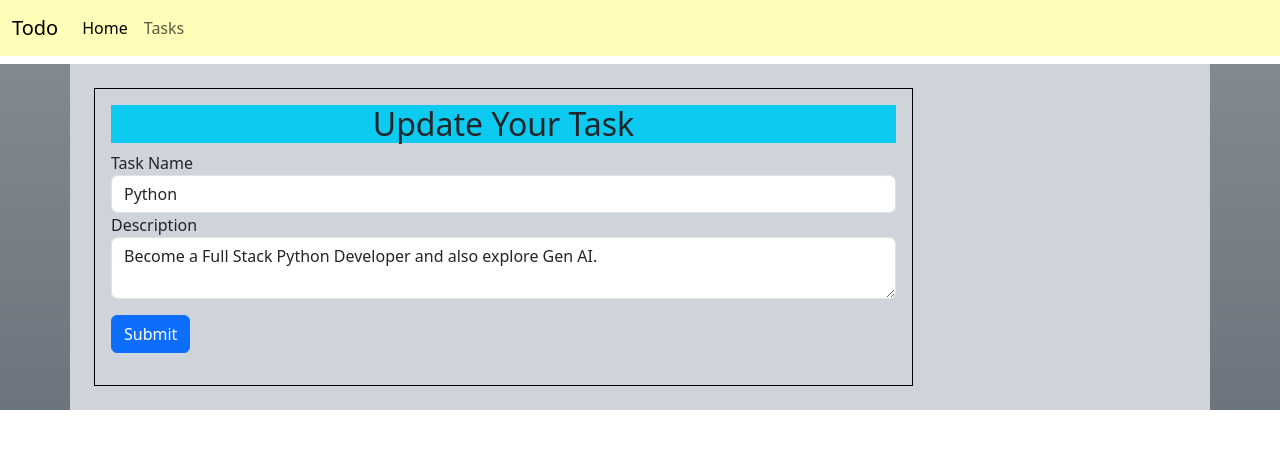
After one commit to sachingupta0019/Flask.flask, a Flask app: page /edit/1 in a window 1280 px wide. The commit adds this page. Shown: the top 449 px of the page. Run offline with Flask 3, Linux system fonts and the light colour scheme; data comes from the database, SQL or seed files in the repository; both versions use the stored data as it was after the commit.

Commit message:
Improved UI

```diff
--- a/Projects/Project1/app.py
+++ b/Projects/Project1/app.py
@@ -1,32 +1,69 @@
-from flask import Flask, request, render_template
+from datetime import datetime, timezone
+from flask import Flask, render_template, request, redirect
+from flask_sqlalchemy import SQLAlchemy
 
-## Create a Flask app
-#Step 1 : Create a Flask app.
 app = Flask(__name__)
-#Step 2 : Define the route
-@app.route("/", methods = ['GET']) # Define the route
-#step 3 : Define the function for the route
+
+app.config['SQLALCHEMY_DATABASE_URI'] = 'sqlite:///todoDB.db'
+app.config['SQLALCHEMY_TRACK_MODIFICATIONS'] = True
+
+TodoTable = SQLAlchemy(app)
+
+class TodoDBModel(TodoTable.Model):
+    sno = TodoTable.Column(TodoTable.Integer, primary_key = True)
+    task = TodoTable.Column(TodoTable.String(200))
+    excerpt = TodoTable.Column(TodoTable.String(500))
+    date_created = TodoTable.Column(TodoTable.DateTime, default = datetime.utcnow)
+
+    def __repr__(self) -> str:
+        return f"{self.sno} - {self.task}"
+
+with app.app_context():
+    TodoTable.create_all()
+
+@app.route('/', methods = ['GET', 'POST'])
 def home():
-    return "Hello World!" # Return the response
+    if request.method == 'POST':
+        task_name = request.form['name']
+        task_desc = request.form['excerpt']
+        todo_task = TodoDBModel(task = task_name, excerpt = task_desc)
+        TodoTable.session.add(todo_task)
+        TodoTable.session.commit()
+        print(task_name , task_desc)
+    return render_template('form.html')
 
+@app.route('/show', methods = ['GET','POST'])
+def display_task():
+    if request.method == "GET":
+        todo = TodoDBModel.query.all()
+    return render_template('tasks.html', todo = todo)
 
-@app.route("/about/<int:number>") # Define the route
-def about(number):
-    return "About Page"+ str(number)
+# Delete Action
 
-# Display Form using template
-@app.route('/form',methods = ['GET', 'POST'])
-def form():
-    if request.method == "GET":
-        return render_template('form.html')
-    else:
-        first_name = request.form['first_name']
-        last_name = request.form['last_name']
+@app.route('/delete/<int:sno>', methods = ['GET','POST'])
+def delete_task(sno):
+    task = TodoDBModel.query.filter_by(sno = sno).first()
+    TodoTable.session.delete(task)
+    TodoTable.session.commit()
+    return redirect('/show')
 
-        full_name = first_name + " " + last_name
-        return render_template('form.html', Name = full_name)
+# Update Action
+@app.route('/edit/<int:sno>', methods = ['GET', 'POST'])
+def update_task(sno):
+    if request.method == 'POST':
+        task_name = request.form['name']
+        task_desc = request.form['excerpt']
+        todo = TodoDBModel.query.filter_by(sno=sno).first()
+        todo.task = task_name
+        todo.excerpt = task_desc
+        TodoTable.session.add(todo)
+        TodoTable.session.commit()
+        return redirect('/show')
+    todo = TodoDBModel.query.filter_by(sno=sno).first()
+    return render_template('update.html', todo = todo)
 
 
 
-if __name__ == "__main__":
-    app.run(debug=True) # Run the app in debug mode
+
+if __name__ == '__main__':
+    app.run(debug=True)
--- /dev/null
+++ b/Projects/Project1/templates/base.html
@@ -0,0 +1,23 @@
+<!DOCTYPE html>
+<html lang="en">
+<head>
+    <meta charset="UTF-8">
+    <meta name="viewport" content="width=device-width, initial-scale=1.0">
+    <link rel="stylesheet" href="https://cdn.jsdelivr.net/npm/bootstrap@5.3.3/dist/css/bootstrap.min.css">
+    <title>Home</title>
+</head>
+<body>
+    <header>
+        {% include "navbar.html" %}
+    </header>
+    <div class="container-fluid bg-secondary bg-gradient ">
+        <div class="container p-4 bg-dark-subtle ">
+            <div class="col-lg-9 border border-black p-3">
+            {% block content %}
+
+            {% endblock %}
+            </div>
+        </div>
+    </div>
+</body>
+</html>
--- /dev/null
+++ b/Projects/Project1/templates/navbar.html
@@ -0,0 +1,18 @@
+<nav class="navbar navbar-expand-lg navbar mb-2" style="background-color:rgb(255, 254, 185);">
+    <div class="container-fluid">
+      <a class="navbar-brand" href="#">Todo</a>
+      <button class="navbar-toggler" type="button" data-bs-toggle="collapse" data-bs-target="#navbarTogglerDemo02" aria-controls="navbarTogglerDemo02" aria-expanded="false" aria-label="Toggle navigation">
+        <span class="navbar-toggler-icon"></span>
+      </button>
+      <div class="collapse navbar-collapse" id="navbarTogglerDemo02">
+        <ul class="navbar-nav me-auto mb-2 mb-lg-0">
+          <li class="nav-item">
+            <a class="nav-link active" aria-current="page" href="/">Home</a>
+          </li>
+          <li class="nav-item">
+            <a class="nav-link" href="/show">Tasks</a>
+          </li>
+        </ul>
+      </div>
+    </div>
+  </nav>
--- /dev/null
+++ b/Projects/Project1/templates/update.html
@@ -0,0 +1,14 @@
+{% extends "base.html" %}
+
+{% block content %}
+<h2 class="text-center bg-info">Update Your Task</h2>
+<form action="" method="POST" class="my-2">
+    <label for="name">Task Name</label>
+    <input type="text" name="name" id="fname" class="form-control" value = '{{todo.task}}'>
+    <label for="name">Description</label>
+    <textarea name="excerpt" id="desc" class="form-control">{{todo.excerpt}}</textarea>
+    <div class="col-auto my-3">
+        <button type="submit" class="btn btn-primary">Submit</button>
+      </div>
+</form>
+{% endblock %}
--- a/Projects/Project2/templates/index.html
+++ b/Projects/Project2/templates/index.html
@@ -5,11 +5,11 @@
             <form method="POST" class="my-2">
                 <div class="mb-3">
                   <label for="text" class="form-label">Task Name</label>
-                  <input type="text" class="form-control" name = title id="text" required>
+                  <input type="text" class="form-control" name="title" value="name" id="text" required>
                 </div>
                 <div class="mb-3">
                   <label for="text" class="form-label">Description</label>
-                  <textarea class="form-control" name="excerpt" id="floatingTextarea2" style="height: 100px" required></textarea>
+                  <textarea class="form-control" name="excerpt"  value="excerpt" id="floatingTextarea2" style="height: 100px" required>{{task_desc.excerpt}}</textarea>
                 </div>
                 <button type="submit" class="btn btn-primary">Submit</button>
             </form>
```
Also changed, not shown: Projects/Project1/templates/form.html (+13 -26 lines), Projects/Project1/templates/tasks.html (added, +28 -0 lines), Projects/Project1/instance/todoDB.db (added), Projects/Project1/static/style.css (added).
